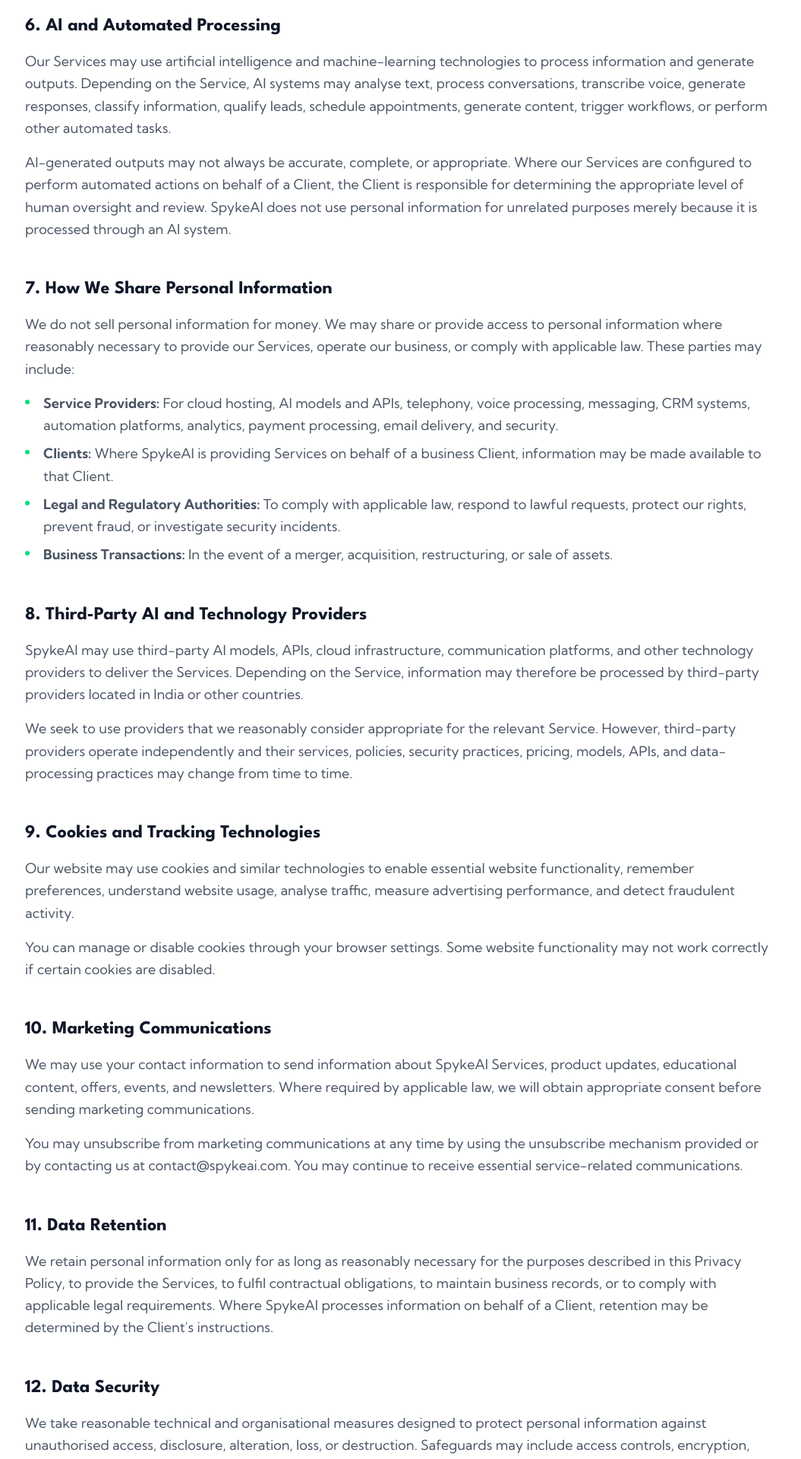
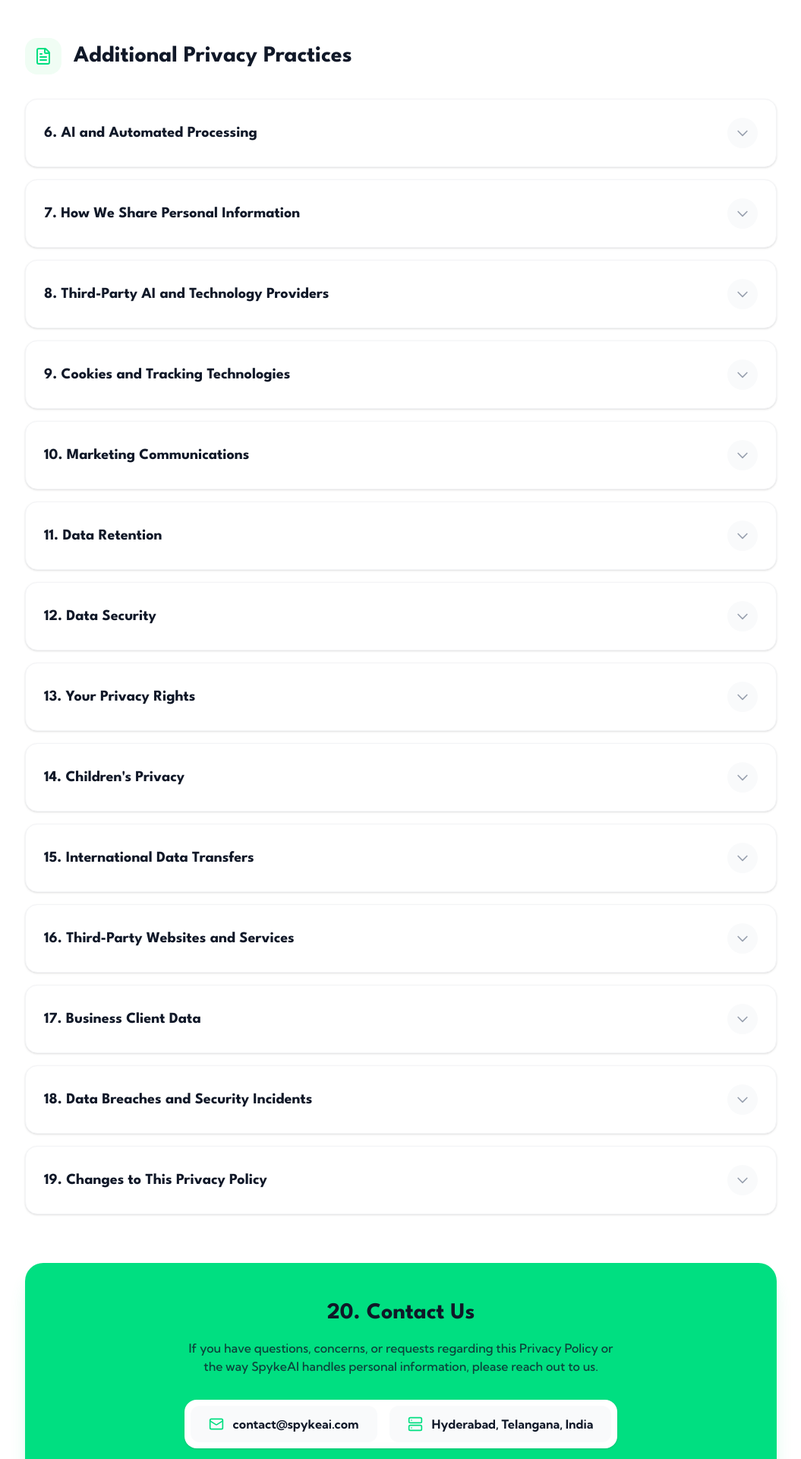
Before and after one commit to SpykeAI/website_sypke, a Next.js app: page /privacy-policy in a window 1280 px wide. Shown: the part 4600-6520 px from the top of the page at 76% size, without its empty margins (112-1167 px from the left). Built offline with nearby package versions, Linux system fonts and the light colour scheme.

Commit message:
Convert privacy policy sections 6-19 into premium interactive accordion UI

```diff
--- a/src/app/privacy-policy/page.tsx
+++ b/src/app/privacy-policy/page.tsx
@@ -205,95 +205,139 @@ export default function PrivacyPolicy() {
 
             <hr className="border-gray-100" />
 
-            {/* All remaining sections combined into a readable list */}
-            <section className="scroll-mt-24">
-              <div className="text-gray-600 text-lg leading-relaxed space-y-12
-                [&_h3]:text-2xl [&_h3]:font-bold [&_h3]:text-gray-900 [&_h3]:font-heading [&_h3]:mb-4
-                [&_p]:mb-4
-                [&_ul]:list-none [&_ul]:pl-0 [&_ul]:space-y-2 [&_ul]:mb-6
-                [&_li]:relative [&_li]:pl-6
-                [&_li::before]:content-[''] [&_li::before]:absolute [&_li::before]:left-0 [&_li::before]:top-2.5 [&_li::before]:w-1.5 [&_li::before]:h-1.5 [&_li::before]:bg-[#00DF81] [&_li::before]:rounded-full
-              ">
-                <div>
-                  <h3>6. AI and Automated Processing</h3>
-                  <p>Our Services may use artificial intelligence and machine-learning technologies to process information and generate outputs. Depending on the Service, AI systems may analyse text, process conversations, transcribe voice, generate responses, classify information, qualify leads, schedule appointments, generate content, trigger workflows, or perform other automated tasks.</p>
-                  <p>AI-generated outputs may not always be accurate, complete, or appropriate. Where our Services are configured to perform automated actions on behalf of a Client, the Client is responsible for determining the appropriate level of human oversight and review. SpykeAI does not use personal information for unrelated purposes merely because it is processed through an AI system.</p>
+            {/* Accordion for Sections 6-19 to maintain clean UI */}
+            <section className="scroll-mt-24 pt-8">
+              <div className="flex items-center gap-4 mb-8">
+                <div className="w-12 h-12 bg-green-50 rounded-2xl flex items-center justify-center shrink-0">
+                  <FileText className="w-6 h-6 text-[#00DF81]" />
                 </div>
+                <h2 className="text-2xl md:text-3xl font-bold text-gray-900 font-heading">Additional Privacy Practices</h2>
+              </div>
 
-                <div>
-                  <h3>7. How We Share Personal Information</h3>
-                  <p>We do not sell personal information for money. We may share or provide access to personal information where reasonably necessary to provide our Services, operate our business, or comply with applicable law. These parties may include:</p>
-                  <ul>
-                    <li><strong>Service Providers:</strong> For cloud hosting, AI models and APIs, telephony, voice processing, messaging, CRM systems, automation platforms, analytics, payment processing, email delivery, and security.</li>
-                    <li><strong>Clients:</strong> Where SpykeAI is providing Services on behalf of a business Client, information may be made available to that Client.</li>
-                    <li><strong>Legal and Regulatory Authorities:</strong> To comply with applicable law, respond to lawful requests, protect our rights, prevent fraud, or investigate security incidents.</li>
-                    <li><strong>Business Transactions:</strong> In the event of a merger, acquisition, restructuring, or sale of assets.</li>
-                  </ul>
-                </div>
-
-                <div>
-                  <h3>8. Third-Party AI and Technology Providers</h3>
-                  <p>SpykeAI may use third-party AI models, APIs, cloud infrastructure, communication platforms, and other technology providers to deliver the Services. Depending on the Service, information may therefore be processed by third-party providers located in India or other countries.</p>
-                  <p>We seek to use providers that we reasonably consider appropriate for the relevant Service. However, third-party providers operate independently and their services, policies, security practices, pricing, models, APIs, and data-processing practices may change from time to time.</p>
-                </div>
-
-                <div>
-                  <h3>9. Cookies and Tracking Technologies</h3>
-                  <p>Our website may use cookies and similar technologies to enable essential website functionality, remember preferences, understand website usage, analyse traffic, measure advertising performance, and detect fraudulent activity.</p>
-                  <p>You can manage or disable cookies through your browser settings. Some website functionality may not work correctly if certain cookies are disabled.</p>
-                </div>
-
-                <div>
-                  <h3>10. Marketing Communications</h3>
-                  <p>We may use your contact information to send information about SpykeAI Services, product updates, educational content, offers, events, and newsletters. Where required by applicable law, we will obtain appropriate consent before sending marketing communications.</p>
-                  <p>You may unsubscribe from marketing communications at any time by using the unsubscribe mechanism provided or by contacting us at contact@spykeai.com. You may continue to receive essential service-related communications.</p>
-                </div>
-
-                <div>
-                  <h3>11. Data Retention</h3>
-                  <p>We retain personal information only for as long as reasonably necessary for the purposes described in this Privacy Policy, to provide the Services, to fulfil contractual obligations, to maintain business records, or to comply with applicable legal requirements. Where SpykeAI processes information on behalf of a Client, retention may be determined by the Client's instructions.</p>
-                </div>
-
-                <div>
-                  <h3>12. Data Security</h3>
-                  <p>We take reasonable technical and organisational measures designed to protect personal information against unauthorised access, disclosure, alteration, loss, or destruction. Safeguards may include access controls, encryption, secure data transmission, and system monitoring. However, no internet transmission or electronic storage system can be guaranteed to be completely secure.</p>
-                </div>
-
-                <div>
-                  <h3>13. Your Privacy Rights</h3>
-                  <p>Depending on your location and applicable laws, you may have rights to request access to, correction of, or deletion of your personal information, withdraw consent, opt out of marketing, or raise concerns regarding processing. Some rights may be subject to legal exceptions.</p>
-                  <p>If you wish to exercise a privacy right, please contact us at contact@spykeai.com. If you are interacting with an AI system operated by one of our business Clients, your request may need to be directed to that Client.</p>
-                </div>
-
-                <div>
-                  <h3>14. Children's Privacy</h3>
-                  <p>Our website and Services are primarily intended for businesses and adults. We do not knowingly collect personal information from children in circumstances where doing so would violate applicable law.</p>
-                </div>
-
-                <div>
-                  <h3>15. International Data Transfers</h3>
-                  <p>SpykeAI is based in India and may provide Services to Clients and users located in other countries. Depending on the Service and third-party providers used, personal information may be processed or stored outside the country where it was originally collected. We will take reasonable steps to ensure international transfers are handled in accordance with applicable data-protection requirements.</p>
-                </div>
-
-                <div>
-                  <h3>16. Third-Party Websites and Services</h3>
-                  <p>Our website and Services may contain links to or integrations with third-party websites or platforms. We are not responsible for the privacy practices, content, or security of third-party services that we do not control.</p>
-                </div>
-
-                <div>
-                  <h3>17. Business Client Data</h3>
-                  <p>If you are a SpykeAI Client and provide us with information relating to your customers, leads, employees, or users, you remain responsible for ensuring that you have the necessary rights and permissions to provide that information to us.</p>
-                </div>
-
-                <div>
-                  <h3>18. Data Breaches and Security Incidents</h3>
-                  <p>If SpykeAI becomes aware of a security incident involving personal information under our control, we will take reasonable steps to investigate, contain, and address the incident. Where notification is legally required, we will make the appropriate notifications.</p>
-                </div>
-
-                <div>
-                  <h3>19. Changes to This Privacy Policy</h3>
-                  <p>We may update this Privacy Policy from time to time to reflect changes to our Services, technology, or legal requirements. When we update this Privacy Policy, we will update the Effective Date at the top of the page.</p>
-                </div>
+              <div className="space-y-4">
+                {[
+                  {
+                    title: "6. AI and Automated Processing",
+                    content: (
+                      <>
+                        <p className="mb-4">Our Services may use artificial intelligence and machine-learning technologies to process information and generate outputs. Depending on the Service, AI systems may analyse text, process conversations, transcribe voice, generate responses, classify information, qualify leads, schedule appointments, generate content, trigger workflows, or perform other automated tasks.</p>
+                        <p>AI-generated outputs may not always be accurate, complete, or appropriate. Where our Services are configured to perform automated actions on behalf of a Client, the Client is responsible for determining the appropriate level of human oversight and review. SpykeAI does not use personal information for unrelated purposes merely because it is processed through an AI system.</p>
+                      </>
+                    )
+                  },
+                  {
+                    title: "7. How We Share Personal Information",
+                    content: (
+                      <>
+                        <p className="mb-4">We do not sell personal information for money. We may share or provide access to personal information where reasonably necessary to provide our Services, operate our business, or comply with applicable law. These parties may include:</p>
+                        <div className="bg-gray-50 p-6 rounded-2xl space-y-4">
+                          <div><strong className="text-gray-900">Service Providers:</strong> For cloud hosting, AI models and APIs, telephony, voice processing, messaging, CRM systems, automation platforms, analytics, payment processing, email delivery, and security.</div>
+                          <div><strong className="text-gray-900">Clients:</strong> Where SpykeAI is providing Services on behalf of a business Client, information may be made available to that Client.</div>
+                          <div><strong className="text-gray-900">Legal and Regulatory Authorities:</strong> To comply with applicable law, respond to lawful requests, protect our rights, prevent fraud, or investigate security incidents.</div>
+                          <div><strong className="text-gray-900">Business Transactions:</strong> In the event of a merger, acquisition, restructuring, or sale of assets.</div>
+                        </div>
+                      </>
+                    )
+                  },
+                  {
+                    title: "8. Third-Party AI and Technology Providers",
+                    content: (
+                      <>
+                        <p className="mb-4">SpykeAI may use third-party AI models, APIs, cloud infrastructure, communication platforms, and other technology providers to deliver the Services. Depending on the Service, information may therefore be processed by third-party providers located in India or other countries.</p>
+                        <p>We seek to use providers that we reasonably consider appropriate for the relevant Service. However, third-party providers operate independently and their services, policies, security practices, pricing, models, APIs, and data-processing practices may change from time to time.</p>
+                      </>
+                    )
+                  },
+                  {
+                    title: "9. Cookies and Tracking Technologies",
+                    content: (
+                      <>
+                        <p className="mb-4">Our website may use cookies and similar technologies to enable essential website functionality, remember preferences, understand website usage, analyse traffic, measure advertising performance, and detect fraudulent activity.</p>
+                        <p>You can manage or disable cookies through your browser settings. Some website functionality may not work correctly if certain cookies are disabled.</p>
+                      </>
+                    )
+                  },
+                  {
+                    title: "10. Marketing Communications",
+                    content: (
+                      <>
+                        <p className="mb-4">We may use your contact information to send information about SpykeAI Services, product updates, educational content, offers, events, and newsletters. Where required by applicable law, we will obtain appropriate consent before sending marketing communications.</p>
+                        <p>You may unsubscribe from marketing communications at any time by using the unsubscribe mechanism provided or by contacting us at <a href="mailto:contact@spykeai.com" className="text-[#00DF81] hover:underline">contact@spykeai.com</a>. You may continue to receive essential service-related communications.</p>
+                      </>
+                    )
+                  },
+                  {
+                    title: "11. Data Retention",
+                    content: (
+                      <p>We retain personal information only for as long as reasonably necessary for the purposes described in this Privacy Policy, to provide the Services, to fulfil contractual obligations, to maintain business records, or to comply with applicable legal requirements. Where SpykeAI processes information on behalf of a Client, retention may be determined by the Client's instructions.</p>
+                    )
+                  },
+                  {
+                    title: "12. Data Security",
+                    content: (
+                      <p>We take reasonable technical and organisational measures designed to protect personal information against unauthorised access, disclosure, alteration, loss, or destruction. Safeguards may include access controls, encryption, secure data transmission, and system monitoring. However, no internet transmission or electronic storage system can be guaranteed to be completely secure.</p>
+                    )
+                  },
+                  {
+                    title: "13. Your Privacy Rights",
+                    content: (
+                      <>
+                        <p className="mb-4">Depending on your location and applicable laws, you may have rights to request access to, correction of, or deletion of your personal information, withdraw consent, opt out of marketing, or raise concerns regarding processing. Some rights may be subject to legal exceptions.</p>
+                        <p>If you wish to exercise a privacy right, please contact us at <a href="mailto:contact@spykeai.com" className="text-[#00DF81] hover:underline">contact@spykeai.com</a>. If you are interacting with an AI system operated by one of our business Clients, your request may need to be directed to that Client.</p>
+                      </>
+                    )
+                  },
+                  {
+                    title: "14. Children's Privacy",
+                    content: (
+                      <p>Our website and Services are primarily intended for businesses and adults. We do not knowingly collect personal information from children in circumstances where doing so would violate applicable law.</p>
+                    )
+                  },
+                  {
+                    title: "15. International Data Transfers",
+                    content: (
+                      <p>SpykeAI is based in India and may provide Services to Clients and users located in other countries. Depending on the Service and third-party providers used, personal information may be processed or stored outside the country where it was originally collected. We will take reasonable steps to ensure international transfers are handled in accordance with applicable data-protection requirements.</p>
+                    )
+                  },
+                  {
+                    title: "16. Third-Party Websites and Services",
+                    content: (
+                      <p>Our website and Services may contain links to or integrations with third-party websites or platforms. We are not responsible for the privacy practices, content, or security of third-party services that we do not control.</p>
+                    )
+                  },
+                  {
+                    title: "17. Business Client Data",
+                    content: (
+                      <p>If you are a SpykeAI Client and provide us with information relating to your customers, leads, employees, or users, you remain responsible for ensuring that you have the necessary rights and permissions to provide that information to us.</p>
+                    )
+                  },
+                  {
+                    title: "18. Data Breaches and Security Incidents",
+                    content: (
+                      <p>If SpykeAI becomes aware of a security incident involving personal information under our control, we will take reasonable steps to investigate, contain, and address the incident. Where notification is legally required, we will make the appropriate notifications.</p>
+                    )
+                  },
+                  {
+                    title: "19. Changes to This Privacy Policy",
+                    content: (
+                      <p>We may update this Privacy Policy from time to time to reflect changes to our Services, technology, or legal requirements. When we update this Privacy Policy, we will update the Effective Date at the top of the page.</p>
+                    )
+                  }
+                ].map((section, idx) => (
+                  <details key={idx} className="group bg-white border border-gray-100 rounded-2xl shadow-sm overflow-hidden open:ring-1 open:ring-[#00DF81]/20 open:shadow-md transition-all duration-300">
+                    <summary className="flex items-center justify-between p-6 cursor-pointer select-none">
+                      <h3 className="text-xl font-bold text-gray-900 font-heading group-open:text-[#00DF81] transition-colors">{section.title}</h3>
+                      <div className="w-10 h-10 rounded-full bg-gray-50 flex items-center justify-center group-open:bg-green-50 transition-colors shrink-0">
+                        <svg className="w-5 h-5 text-gray-400 group-open:text-[#00DF81] group-open:rotate-180 transition-transform duration-300" fill="none" viewBox="0 0 24 24" stroke="currentColor">
+                          <path strokeLinecap="round" strokeLinejoin="round" strokeWidth={2} d="M19 9l-7 7-7-7" />
+                        </svg>
+                      </div>
+                    </summary>
+                    <div className="px-6 pb-6 pt-2 text-gray-600 text-lg leading-relaxed">
+                      {section.content}
+                    </div>
+                  </details>
+                ))}
               </div>
             </section>
 
```
